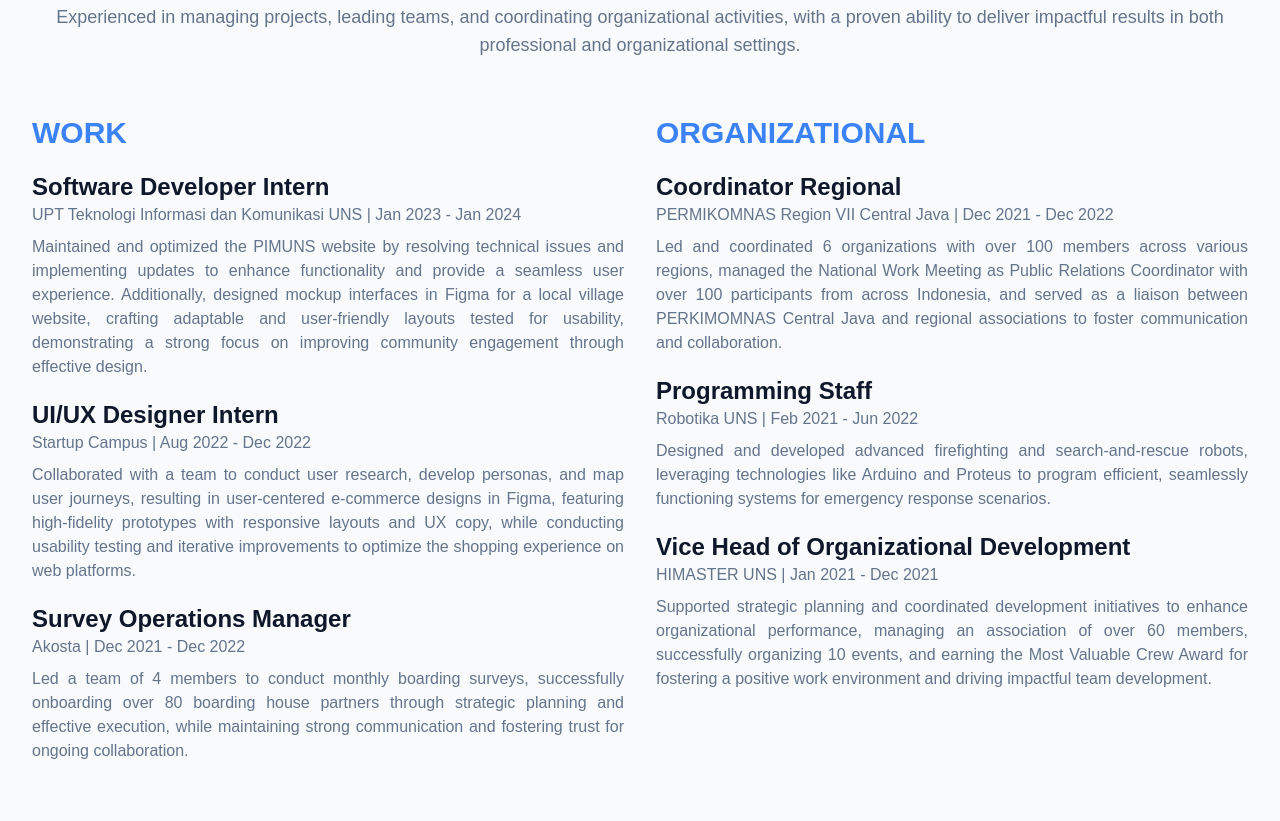
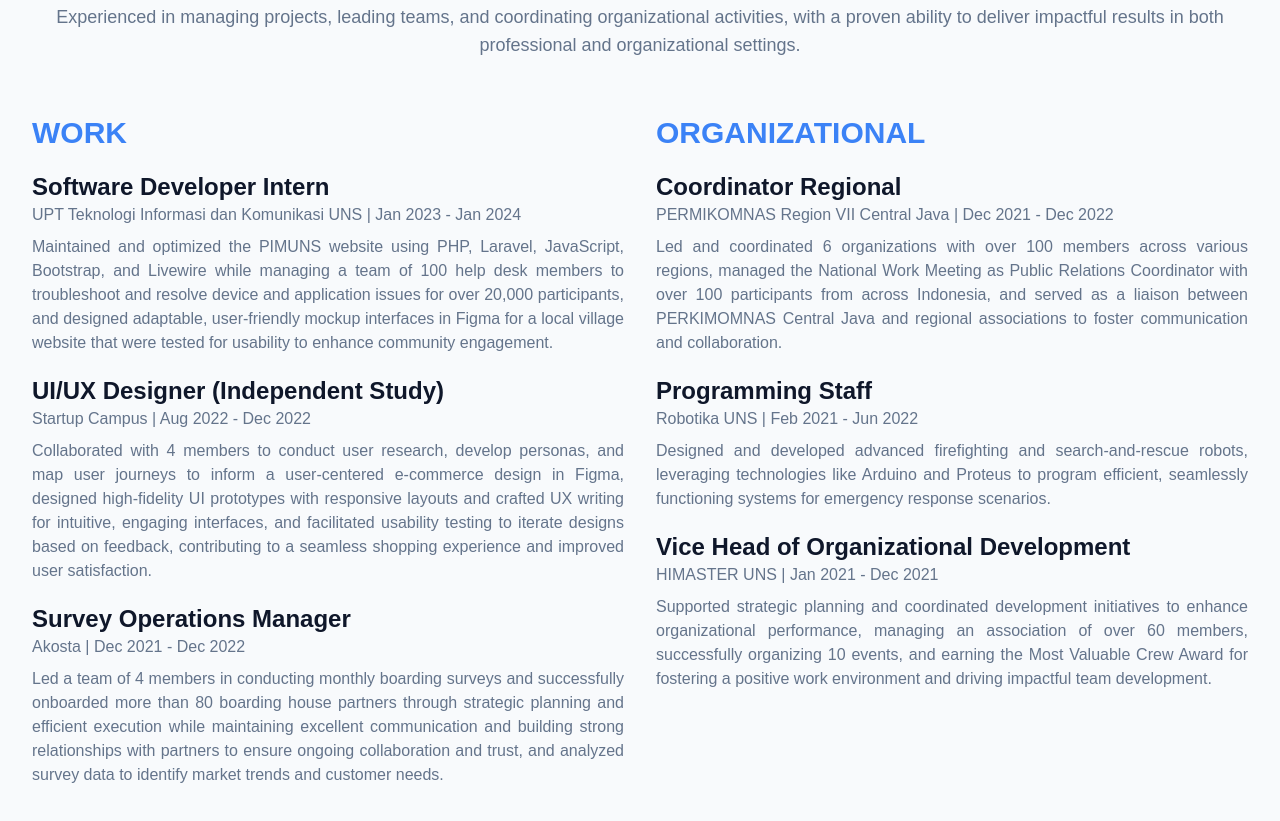
Before and after one commit to fadilpratama/portfolio, a website: page index.html in a window 1280 px wide. Shown: the part 1973-2794 px from the top of the page. Drawn offline with Linux system fonts and the light colour scheme.

Commit message:
update content

```diff
--- a/index.html
+++ b/index.html
@@ -62,7 +62,7 @@
                     <h2 class="font-medium text-secondary text-lg mb-5 lg:text-2xl">Web Developer & UI/UX Designer</h2>
                     <p class="font-medium text-secondary mb-10 leading-relaxed">A highly motivated informatics graduate with a solid foundation in programming, web development, and UI/UX design.</p>
 
-                    <a href="https://drive.google.com/file/d/1bowgwcWiAjs8QUpAp2PGuW634g-7IG4j/view?usp=sharing" class="text-base font-semibold text-white bg-primary py-3 px-8 rounded-full hover:shadow-lg hover:opacity-70 transition duration-100 ease-in-out" target="_blank">Download CV</a>
+                    <a href="https://drive.google.com/file/d/1mAJHcoWxqdEoJfA-vyAloBIBf6qeesM4/view?usp=share_link" class="text-base font-semibold text-white bg-primary py-3 px-8 rounded-full hover:shadow-lg hover:opacity-70 transition duration-100 ease-in-out" target="_blank">Download CV</a>
                 </div>
                 <div class="w-full self-end px-4 lg:w-1/2">
                     <div class="relative mt-10 lg:mt-0 lg:right-0">
@@ -93,7 +93,7 @@
                     <div class="mb-5">
                         <h3 class="font-semibold text-dark text-xl lg:text-2xl lg:pt-10">Bachelor of Informatics</h3>
                         <p class="text-secondary text-base font-medium mb-2">Universitas Sebelas Maret | 2020 - 2024</p>
-                        <p class="text-secondary text-justify">Relevant Coursework: Data Structures and Algorithms, Web Development, Database Management Systems, Software Engineering, Computer Networks, Human-Computer Interaction, Artificial Intelligence, Systems Analysis and Design, and UI/UX Design.</p>
+                        <p class="text-secondary text-justify">Relevant Coursework: Data Structures and Algorithms, Object-Oriented Programming, Database Management, Software Engineering, Web Programming, Mobile Applications Development, Artificial Intelligence, Machine Learning, Cybersecurity, Cloud Computing, Computer Networks, Human-Computer Interaction, Operating Systems, Software Testing, and Project Management.</p>
                     </div>
                 </div>
             </div>
@@ -190,17 +190,17 @@
                     <div class="mb-5">
                         <h3 class="font-semibold text-dark text-xl lg:text-2xl">Software Developer Intern</h3>
                         <p class="text-secondary text-base font-medium mb-2">UPT Teknologi Informasi dan Komunikasi UNS | Jan 2023 - Jan 2024</p>
-                        <p class="text-secondary text-justify mb-5">Maintained and optimized the PIMUNS website by resolving technical issues and implementing updates to enhance functionality and provide a seamless user experience. Additionally, designed mockup interfaces in Figma for a local village website, crafting adaptable and user-friendly layouts tested for usability, demonstrating a strong focus on improving community engagement through effective design.</p>
+                        <p class="text-secondary text-justify mb-5">Maintained and optimized the PIMUNS website using PHP, Laravel, JavaScript, Bootstrap, and Livewire while managing a team of 100 help desk members to troubleshoot and resolve device and application issues for over 20,000 participants, and designed adaptable, user-friendly mockup interfaces in Figma for a local village website that were tested for usability to enhance community engagement.</p>
                     </div>
                     <div>
-                        <h3 class="font-semibold text-dark text-xl lg:text-2xl">UI/UX Designer Intern</h3>
+                        <h3 class="font-semibold text-dark text-xl lg:text-2xl">UI/UX Designer (Independent Study)</h3>
                         <p class="text-secondary text-base font-medium mb-2">Startup Campus | Aug 2022 - Dec 2022</p>
-                        <p class="text-secondary text-justify mb-5">Collaborated with a team to conduct user research, develop personas, and map user journeys, resulting in user-centered e-commerce designs in Figma, featuring high-fidelity prototypes with responsive layouts and UX copy, while conducting usability testing and iterative improvements to optimize the shopping experience on web platforms.</p>
+                        <p class="text-secondary text-justify mb-5">Collaborated with 4 members to conduct user research, develop personas, and map user journeys to inform a user-centered e-commerce design in Figma, designed high-fidelity UI prototypes with responsive layouts and crafted UX writing for intuitive, engaging interfaces, and facilitated usability testing to iterate designs based on feedback, contributing to a seamless shopping experience and improved user satisfaction.</p>
                     </div>
                     <div>
                         <h3 class="font-semibold text-dark text-xl lg:text-2xl">Survey Operations Manager</h3>
                         <p class="text-secondary text-base font-medium mb-2">Akosta | Dec 2021 - Dec 2022</p>
-                        <p class="text-secondary text-justify mb-5">Led a team of 4 members to conduct monthly boarding surveys, successfully onboarding over 80 boarding house partners through strategic planning and effective execution, while maintaining strong communication and fostering trust for ongoing collaboration.</p>
+                        <p class="text-secondary text-justify mb-5">Led a team of 4 members in conducting monthly boarding surveys and successfully onboarded more than 80 boarding house partners through strategic planning and efficient execution while maintaining excellent communication and building strong relationships with partners to ensure ongoing collaboration and trust, and analyzed survey data to identify market trends and customer needs.</p>
                     </div>
                 </div>
 
```
